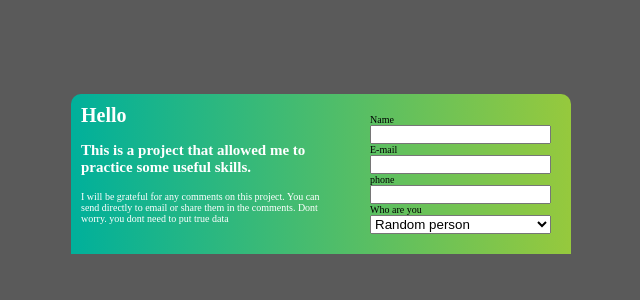
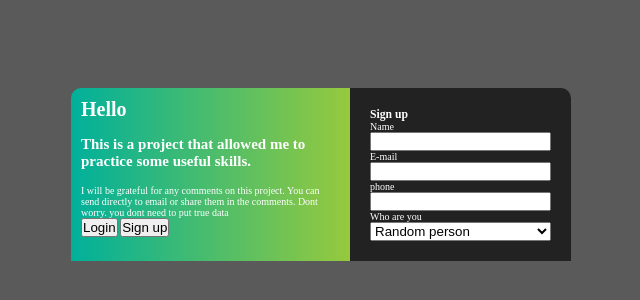
Before and after one commit to KrzysiekLu/Form-project, a plain HTML site: page index.html in a window 1280 px wide. Shown: the part 226-526 px from the top of the page, without its empty margins (319-959 px from the left). Drawn offline with Linux system fonts and the light colour scheme.

Commit message:
Add js i some css

```diff
--- a/index.html
+++ b/index.html
@@ -5,6 +5,7 @@
     <meta http-equiv="X-UA-Compatible" content="IE=edge" />
     <meta name="viewport" content="width=device-width, initial-scale=1.0" />
     <link rel="stylesheet" href="styles/main.css" />
+    <script src="scripts/main.js" defer></script>
     <title>Document</title>
   </head>
   <body>
@@ -19,8 +20,28 @@
           directly to email or share them in the comments.
           <span>Dont worry. you dont need to put true data</span>
         </p>
+        <div class="sitch-form">
+          <button id="log-btn" class="switch-form_btn">Login</button>
+          <button id="sign-btn" class="switch-form_btn">Sign up</button>
+        </div>
       </div>
-      <form class="project_form" action="post">
+
+      <form class="project_form register-form active-form" action="">
+        <h3>Sign up</h3>
+        <label for="name">Name</label>
+        <input type="text" />
+        <label for="mail">E-mail</label>
+        <input type="email" />
+        <label for="phone">phone</label>
+        <input type="tel" />
+        <label for="type">Who are you</label>
+        <select name="type" id="type">
+          <option value="Random person">Random person</option>
+          <option value="recriuter">Reciuter</option>
+        </select>
+      </form>
+      <form class="project_form log-form" action="">
+        <h3>Sign up</h3>
         <label for="name">Name</label>
         <input type="text" />
         <label for="mail">E-mail</label>
--- /dev/null
+++ b/scripts/main.js
@@ -0,0 +1,16 @@
+const signBtn = document.querySelector("#sign-btn");
+const logBtn = document.querySelector("#log-btn");
+
+const registerForm = document.querySelector(".register-form");
+const logForm = document.querySelector(".log-form");
+
+signBtn.addEventListener("click", (e) => {
+  e.preventDefault();
+  registerForm.classList.toggle("active-form");
+  logForm.classList.toggle("active-form");
+});
+logBtn.addEventListener("click", (e) => {
+  e.preventDefault();
+  logForm.classList.toggle("active-form");
+  registerForm.classList.toggle("active-form");
+});
--- a/styles/main.scss
+++ b/styles/main.scss
@@ -15,17 +15,19 @@ body {
 }
 .project {
   width: 90vw;
-  background-image: linear-gradient(to right, #00b09b, #96c93d);
   border-radius: 1rem 1rem 0 0;
   display: flex;
   flex-direction: column;
   max-width: 30rem;
+  overflow: hidden;
+  position: relative;
 }
 
 .project_info {
   color: #ffffff;
   padding: 1rem;
-
+  background-image: linear-gradient(to right, #00b09b, #96c93d);
+  z-index: 1;
   &_title {
     margin-bottom: 1.5rem;
   }
@@ -37,10 +39,30 @@ body {
   display: flex;
   flex-direction: column;
   padding: 2rem;
+  background: #222;
+  color: #ffffff;
+  transition: 0.5s all ease;
+  transform: translateY(-100%);
+  opacity: 0;
+  position: absolute;
 }
 @media (min-width: 992px) {
   .project {
     flex-direction: row;
     max-width: 50rem;
   }
+  .project_form {
+    transform: translateX(-100%);
+  }
 }
+.active-form {
+  transform: translateY(0);
+  opacity: 1;
+  position: static;
+  width: auto;
+}
+@media (min-width: 992px) {
+  .active-form {
+    transform: translateX(0);
+  }
+}
```
Also changed, not shown: styles/main.css, 1 other file.
